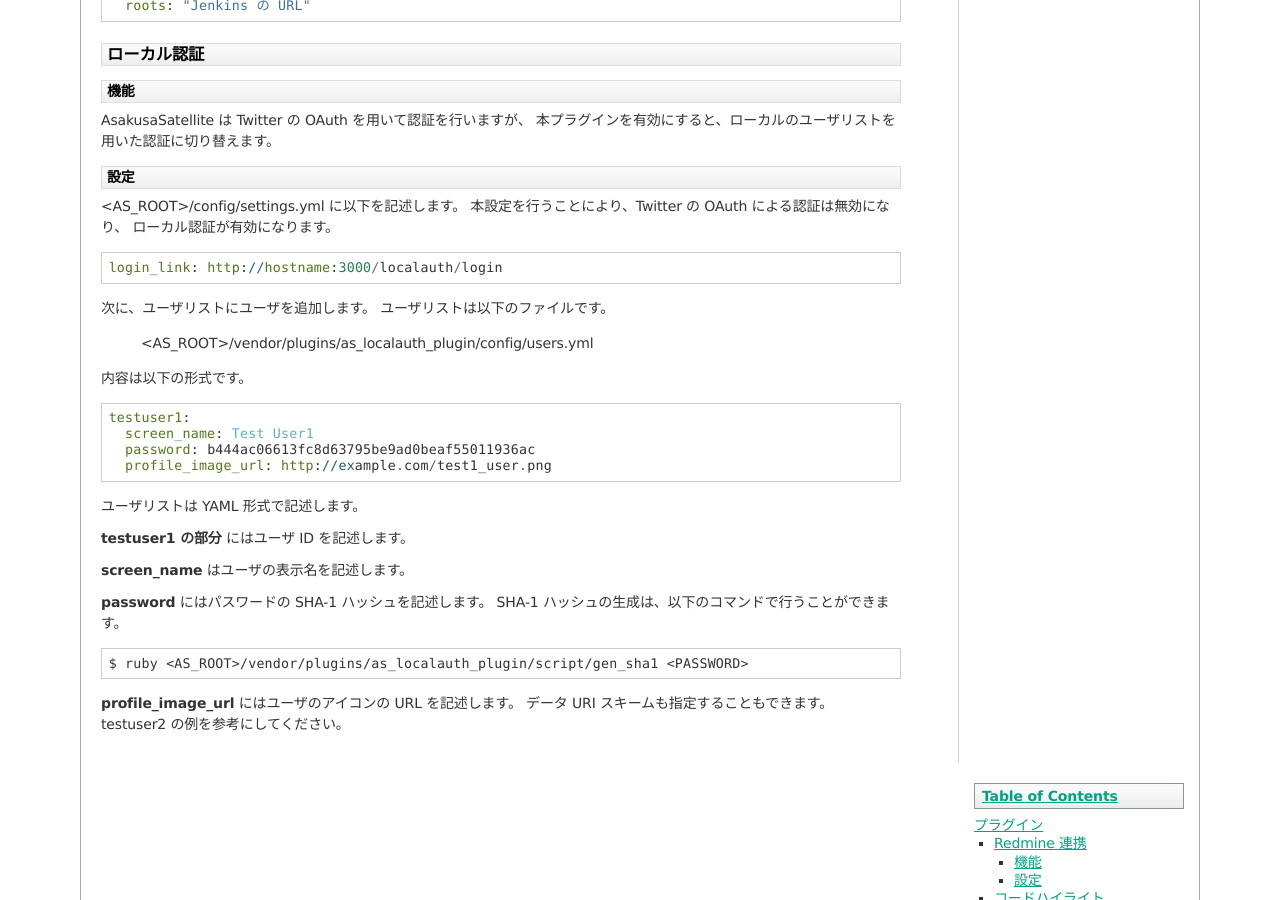
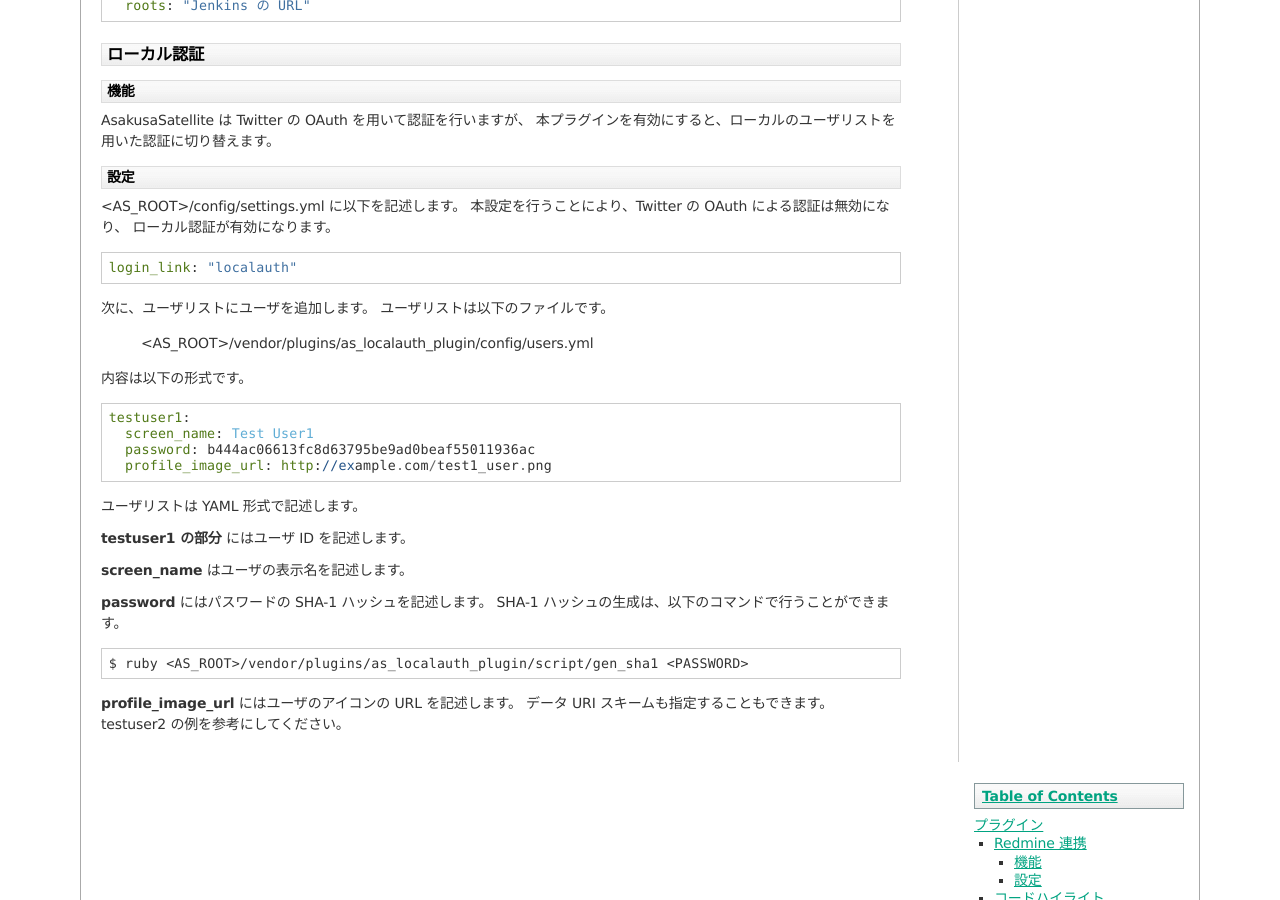
Before and after one commit to codefirst/asakusa-satellite-manual, a Sphinx documentation site: the page built from source/plugin.rst, in a window 1280 px wide and 900 px high, scrolled down 2125 px. Built offline with Sphinx 7.4.7, drawn with Linux system fonts in a browser that asks for light colours; some of the changed lines change nothing that is shown.

Commit message:
Fixed: as_localauth_plugin description

```diff
--- a/source/plugin.rst
+++ b/source/plugin.rst
@@ -132,7 +132,7 @@ AsakusaSatellite は Twitter の OAuth を用いて認証を行いますが、
 
 .. code-block:: ruby
 
-  login_link: http://hostname:3000/localauth/login
+  login_link: "localauth"
 
 次に、ユーザリストにユーザを追加します。
 ユーザリストは以下のファイルです。
```
